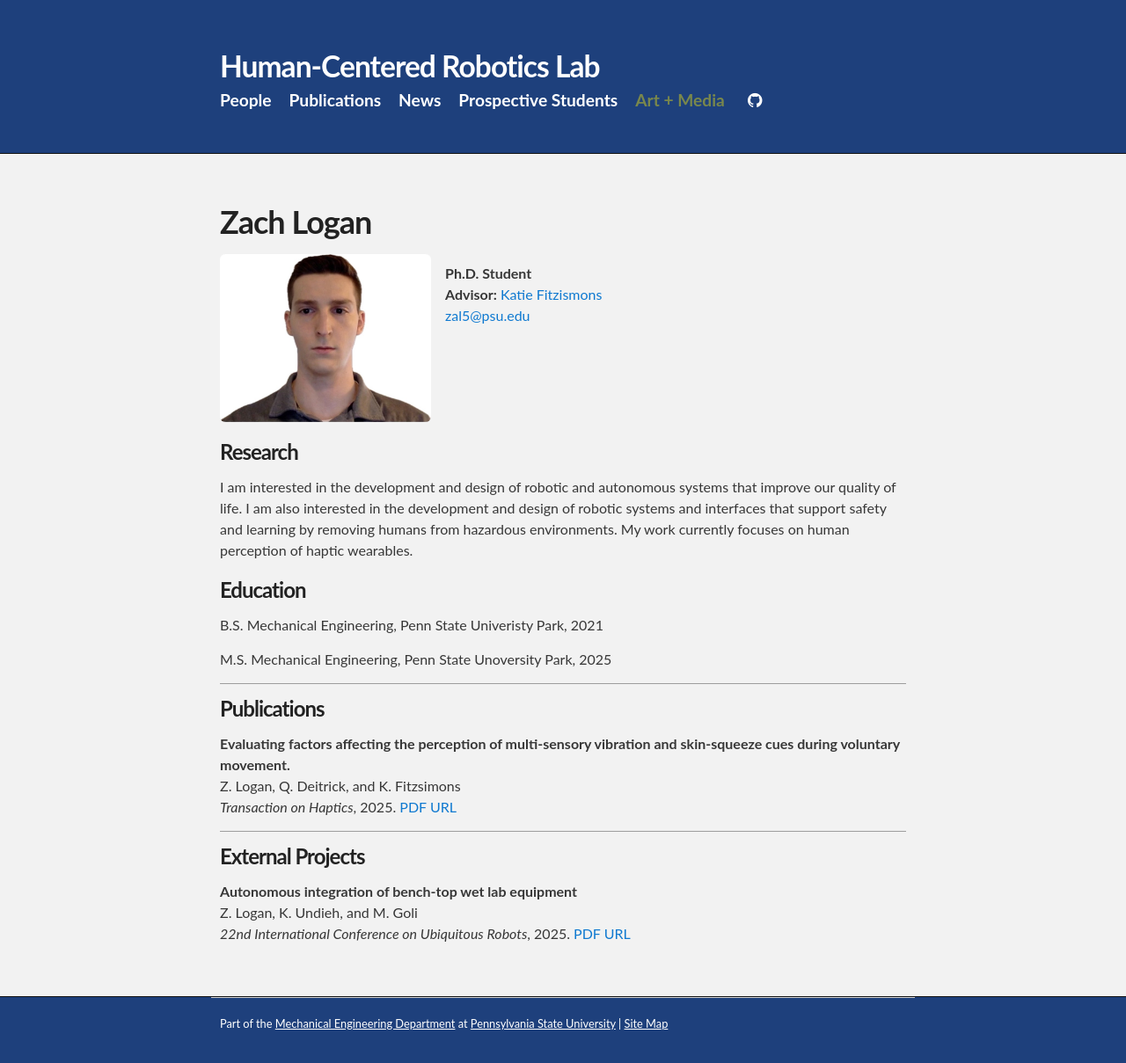
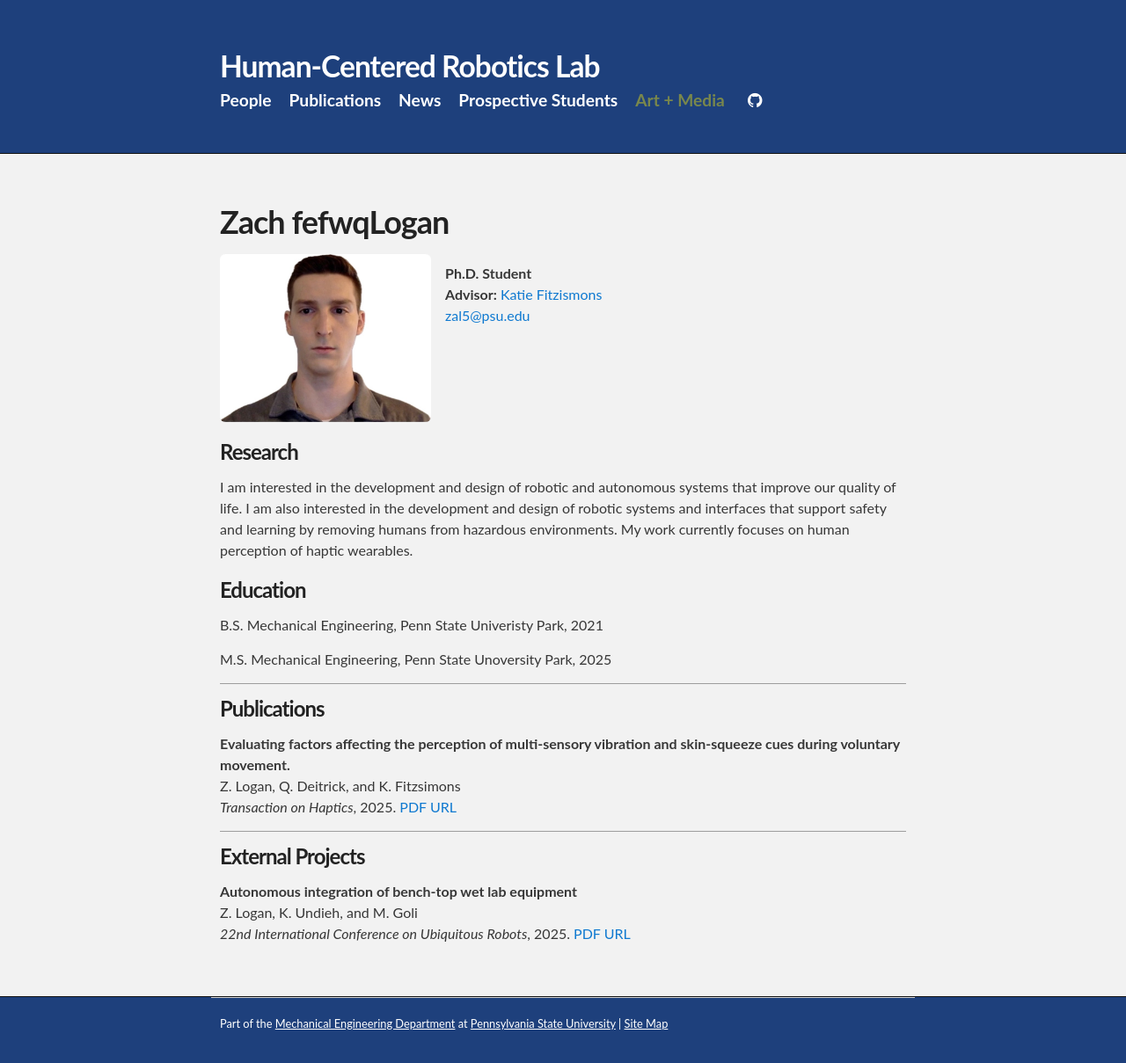
Before and after one commit to psu-hcr/psu-hcr.github.io, a Jekyll site: the page built from people/atharvajoshi.html, in a window 1280 px wide. Shown: the whole page at 88% size. Built offline with Jekyll 4.4.1, drawn with Linux system fonts in a browser that asks for light colours; grey boxes are pictures that could not be loaded.

Commit message:
name
name

```diff
--- a/people/atharvajoshi.html
+++ b/people/atharvajoshi.html
@@ -4,11 +4,11 @@ title: Zach Logan
 
 ---
 
-<h1>Zach Logan</h1>
+<h1>Zach fefwqLogan</h1>
 
 <div class="row">
   <div class="column">
-    <img alt="Zach Logan" title="Zach Logan" src="/images/ZachLogan.jpeg" alt="Zach Logan" style="width:15em; border:none; border-bottom:0px">
+    <img alt="Zach Logan" title="Zaasdcascdewch Logan" src="/images/ZachLogan.jpeg" alt="Zach Logan" style="width:15em; border:none; border-bottom:0px">
   </div>
   <div class="column">
     <p><b>Ph.D. Student</b>
```
